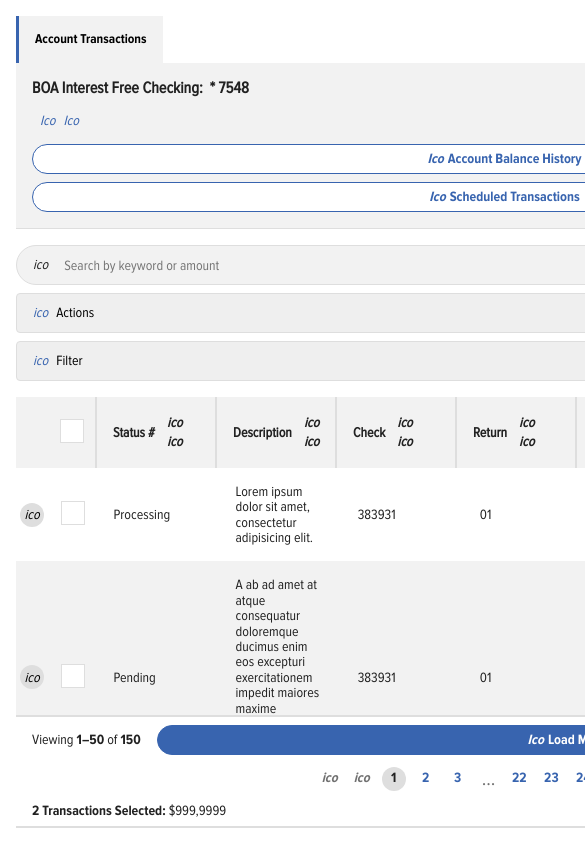
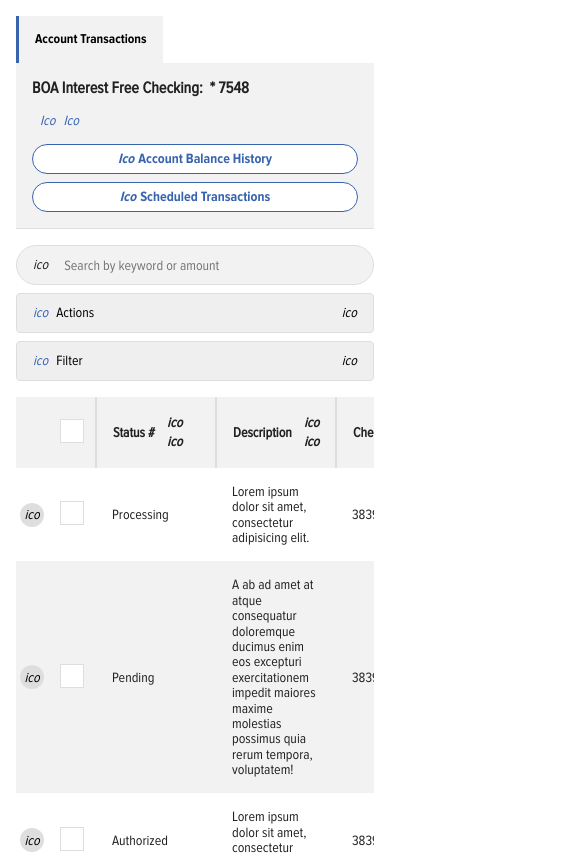
Before and after one commit to MariskaS/ab-test, an Angular app: page / in a window 390 px wide. Shown: the top 855 px of the page, 585 px wide, since content can reach past the window. Built offline with nearby package versions, Linux system fonts and the light colour scheme.

Commit message:
fix for small screens + add focus for dropdown menu

```diff
--- a/src/app/app.component.scss
+++ b/src/app/app.component.scss
@@ -3,6 +3,9 @@
 :host {
 
   // Stretch container full screen.
-  display: flex;
-  flex: 1;
+  // For Desktop & Tablet.
+  @media (min-width: $screen-sx) {
+    display: flex;
+    flex: 1;
+  }
 }
--- a/src/app/components/search/search.component.html
+++ b/src/app/components/search/search.component.html
@@ -1,7 +1,7 @@
-<form class="ab-search"
-      role="search">
+<div class="ab-search"
+     role="search">
   <i class="ab-ico">ico</i>
   <input type="search"
          aria-label="Search by keyword or amount"
          placeholder="Search by keyword or amount">
-</form>
+</div>
--- a/src/app/components/table/table.component.scss
+++ b/src/app/components/table/table.component.scss
@@ -6,8 +6,11 @@
 :host {
 
   // Stretch container full screen.
-  display: flex;
-  flex: 1;
+  // For Desktop & Tablet.
+  @media (min-width: $screen-sx) {
+    display: flex;
+    flex: 1;
+  }
 }
 
 .ab-color--red {
--- a/src/styles/components/dropdown.scss
+++ b/src/styles/components/dropdown.scss
@@ -34,6 +34,8 @@
     margin-top: -1px;
     border: 1px solid var(--dropdown-border);
     background-color: var(--dropdown-bg);
+    z-index: $z-index-dropdown;
+    @include focus-variant;
 
     &__item {
       padding: $dropdown-menu-item-spaces;
--- a/src/styles/components/table.scss
+++ b/src/styles/components/table.scss
@@ -5,9 +5,12 @@
 .ab-table {
 
   // Stretch container full screen.
+  // For Desktop & Tablet.
+  @media (min-width: $screen-sx) {
     display: flex;
     flex-direction: column;
     flex: 1;
+  }
 
   table {
     table-layout: fixed;
@@ -31,10 +34,13 @@
   &__body {
 
     // Stretch container full screen.
+    // For Desktop & Tablet.
+    @media (min-width: $screen-sx) {
       display: flex;
       flex-direction: column;
       flex: 1;
       overflow-x: auto;
+    }
   }
 
   &__head {
--- a/src/styles/components/tabs.scss
+++ b/src/styles/components/tabs.scss
@@ -45,8 +45,11 @@
     @include focus-variant;
 
     // Stretch container full screen.
-    display: flex;
-    flex: 1;
+    // For Desktop & Tablet.
+    @media (min-width: $screen-sx) {
+      display: flex;
+      flex: 1;
+    }
   }
 
   &__toolbar {
@@ -64,8 +67,11 @@
   &__wrapper {
 
     // Stretch container full screen.
-    display: flex;
-    flex-direction: column;
-    flex: 1;
+    // For Desktop & Tablet.
+    @media (min-width: $screen-sx) {
+      display: flex;
+      flex-direction: column;
+      flex: 1;
+    }
   }
 }
--- a/src/styles/core/global.scss
+++ b/src/styles/core/global.scss
@@ -9,15 +9,25 @@ body {
   background-color: var(--body-bg);
 
   // Stretch container full screen.
-  display: flex;
+  // For Desktop & Tablet.
+  @media (min-width: $screen-sx) {
+    display: flex;
+  }
 }
 
 .ab-main {
   padding: $space-base;
 
   // Stretch container full screen.
-  display: flex;
-  flex: 1;
+  // For Desktop & Tablet.
+  @media (min-width: $screen-sx) {
+    display: flex;
+    flex: 1;
+
+    // TODO: only for DEMO.
+    max-width: 1200px;
+    margin: 0 auto;
+  }
 }
 
 strong {
--- a/src/styles/core/variables/variables.scss
+++ b/src/styles/core/variables/variables.scss
@@ -11,9 +11,11 @@ $body-font-family: $font-family-regular;
 * Screens.
 */
 $screen-sx: 520px;
-$screen-sm: 768px;
-$screen-md: 980px;
-$screen-lg: 1220px;
+
+/*
+* Z-index.
+*/
+$z-index-dropdown: 2;
 
 /*
 * Spaces.
@@ -75,7 +77,7 @@ $dropdown-radius: 4px;
 $dropdown-width: 150px;
 $dropdown-height: $control-height;
 $dropdown-btn-spaces: $control-spaces;
-$dropdown-menu-item-spaces: $space-base-half $space-base;
+$dropdown-menu-item-spaces: $space-base;
 
 /*
 * Table.
```
Also changed, not shown: 1 other file (tests, documents, lock files or other folders). Lines whose indentation alone changed are shown as unchanged.
